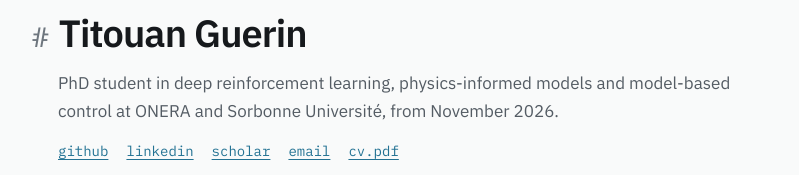
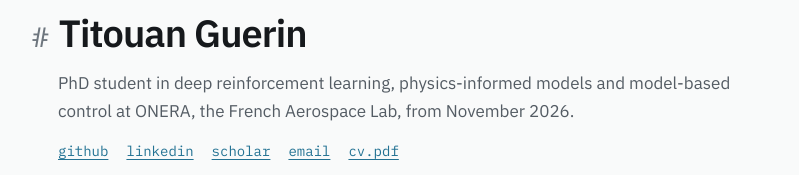
Before and after one commit to Titouaaaan/pi5-app, a Next.js app in the folder my-app/: page / in a window 1280 px wide. Shown: the part 192-367 px from the top of the page, without its empty margins (240-1039 px from the left). Built offline with nearby package versions, Linux system fonts and the light colour scheme; no server answers.

Commit message:
content: intro names ONERA as the French Aerospace Lab

```diff
--- a/my-app/content/profile.ts
+++ b/my-app/content/profile.ts
@@ -1,7 +1,7 @@
 export const profile = {
   name: "Titouan Guerin",
   tagline:
-    "PhD student in deep reinforcement learning, physics-informed models and model-based control at ONERA and Sorbonne Université, from November 2026.",
+    "PhD student in deep reinforcement learning, physics-informed models and model-based control at ONERA, the French Aerospace Lab, from November 2026.",
   links: [
     { label: "github", href: "https://github.com/Titouaaaan" },
     { label: "linkedin", href: "https://linkedin.com/in/tguerin02" },
```
